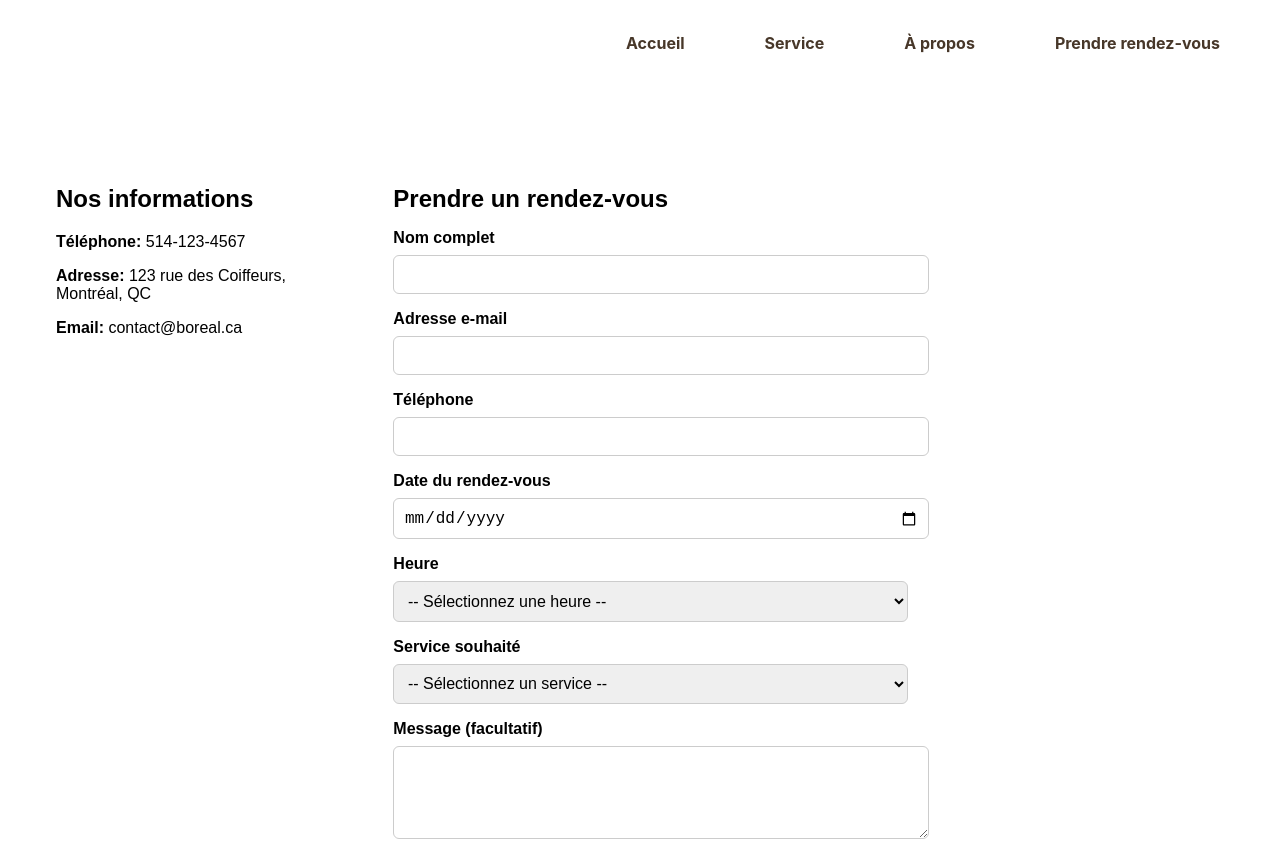
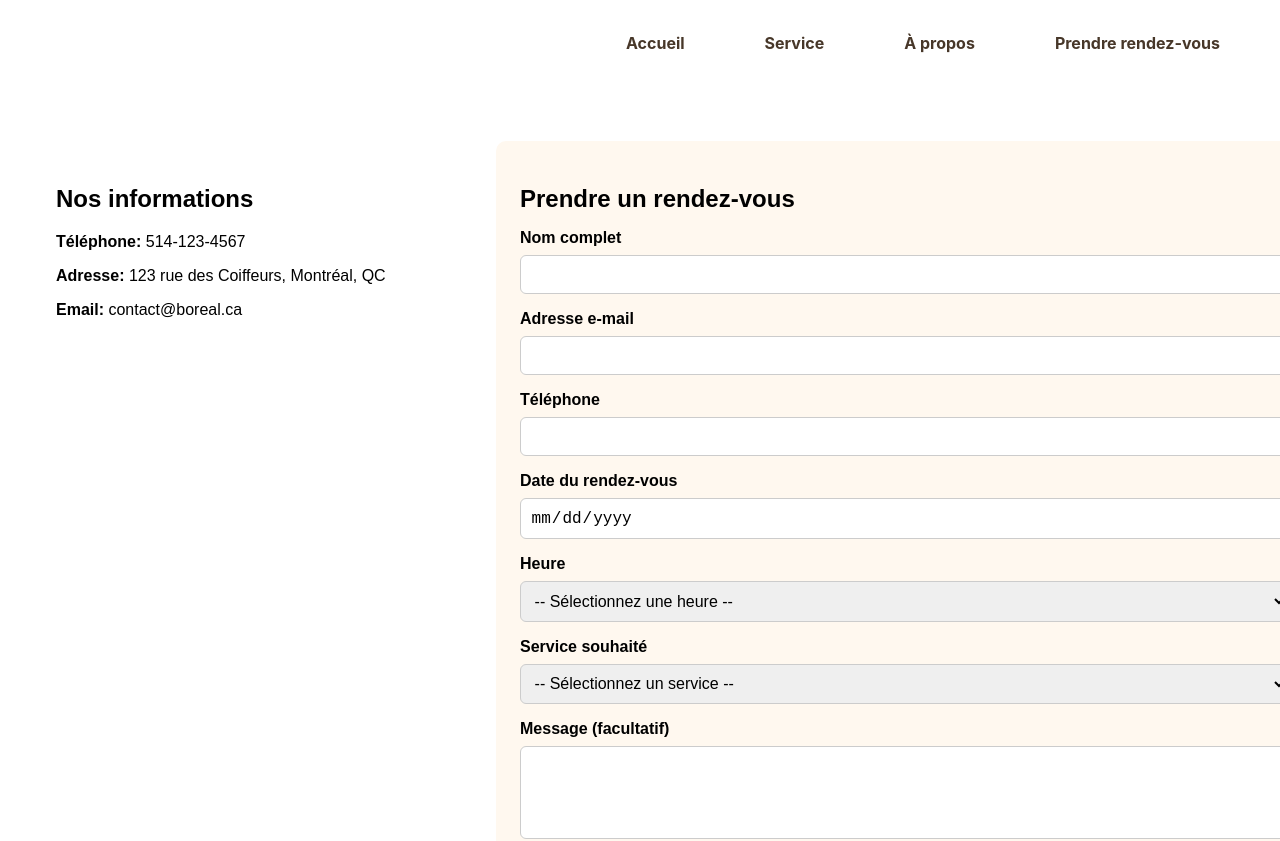
Before and after one commit to RayaneBGit/coupe-express-site-SEG3525, a React (Create React App) app: page /contact in a window 1280 px wide. Shown: the top 841 px of the page. Built offline with nearby package versions, Linux system fonts and the light colour scheme.

Commit message:
Couleur form

```diff
--- a/src/pages/Contact.module.css
+++ b/src/pages/Contact.module.css
@@ -14,7 +14,6 @@
   flex-direction: row;
   gap: 2rem;
   width: 100%;
-  max-width: 900px;
 }
 
 .infoSection {
@@ -27,7 +26,7 @@
 
 .formSection {
   flex: 2;
-  background-color: #ffffff;
+  background-color: #fff8ef;
   padding: 1.5rem;
   border-radius: 10px;
   width: 50%;
```
